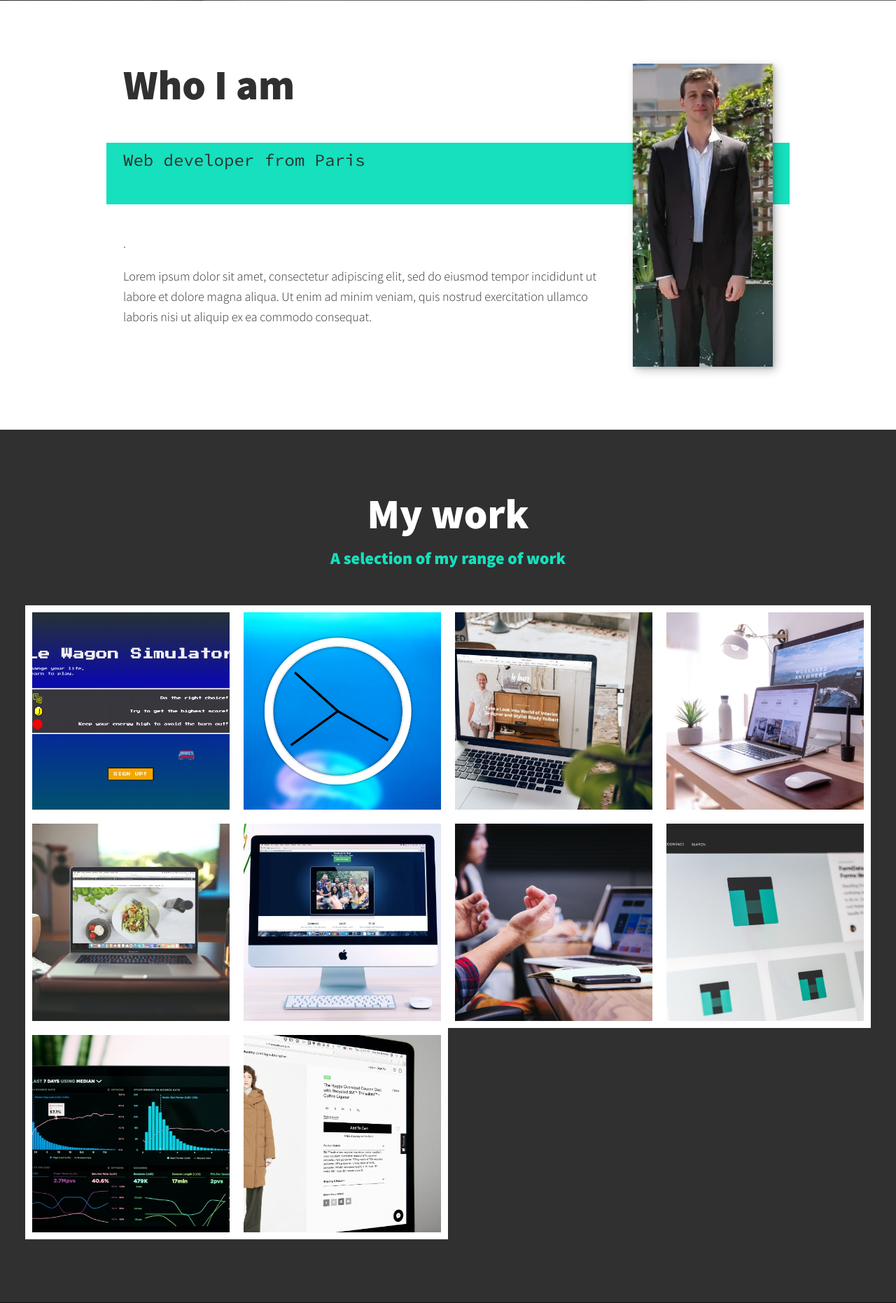
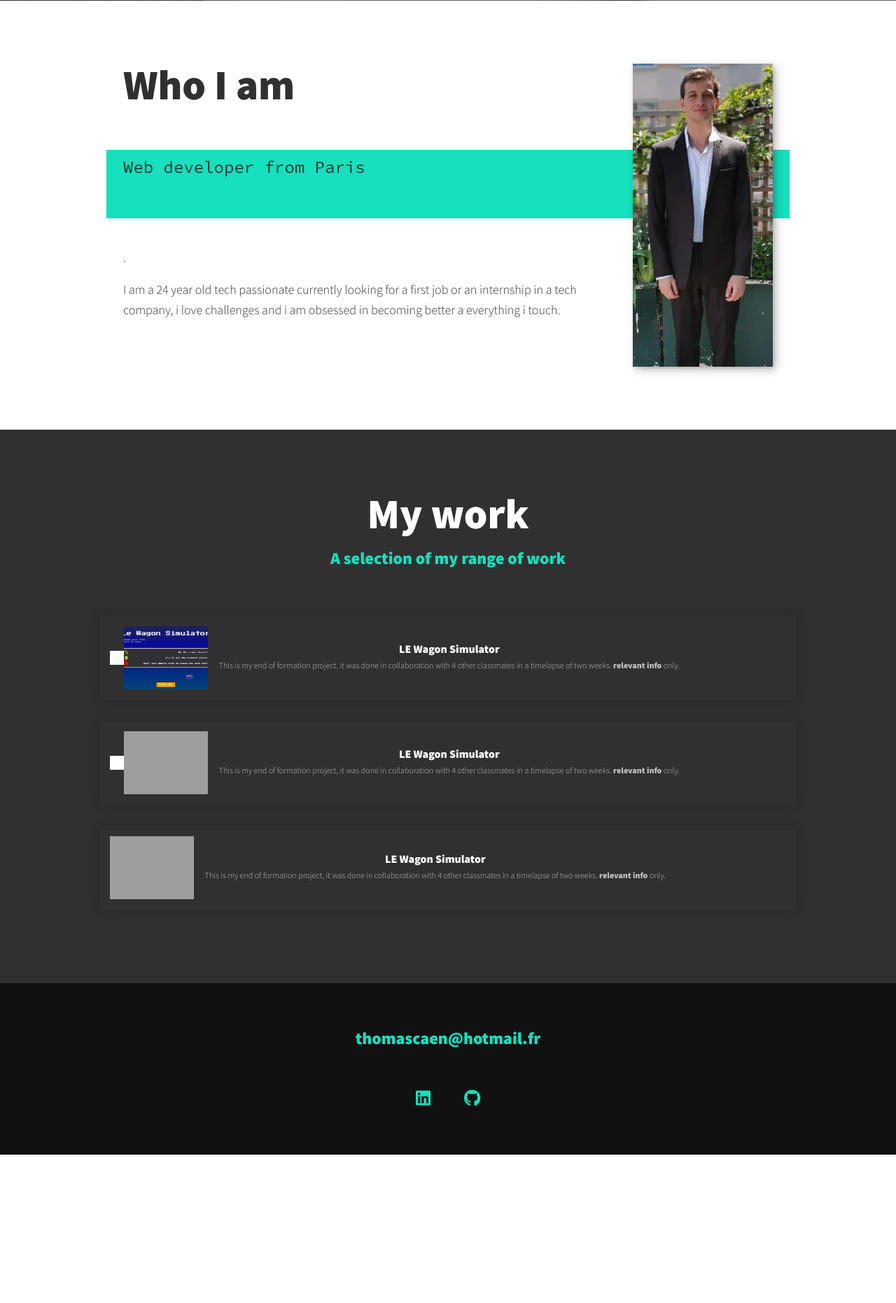
Before and after one commit to TCaen/portfolio-Thomas, a PHP site: page / in a window 1280 px wide. Shown: the part 1265-3127 px from the top of the page at 70% size. After the commit the page ends 2915 px from the top, so only its background shows below. Run offline with PHP 8.4, Linux system fonts and the light colour scheme; some libraries are stand-ins or nearby versions; grey boxes are pictures that could not be loaded.

Commit message:
portfolio
ok

```diff
--- a/app/css/style.css
+++ b/app/css/style.css
@@ -514,3 +514,64 @@ header {
     transition: all 0.05s;
     transition-timing-function: cubic-bezier(0.1, 2.7, 0.58, 1);
   }
+  .card-product {
+    overflow: hidden;
+    height: 120px;
+    background: var(--clr-dark);
+    box-shadow: 0 0 15px rgba(0,0,0,0.2);
+    display: flex;
+    align-items: center;
+    margin-bottom: 15px;
+    padding: 15px;
+    margin: 15px;
+  }
+
+  .card-product img {
+    height: 100%;
+    width: 120px;
+    object-fit: cover;
+  }
+
+  .card-product h2 {
+    font-size: 16px;
+    font-weight: bold;
+    margin: 0;
+  }
+
+  .card-product p {
+    font-size: 12px;
+    line-height: 1.4;
+    opacity: .7;
+    margin-bottom: 0;
+    margin-top: 8px;
+  }
+
+  .card-product .card-product-infos {
+    padding: 16px;
+  }
+
+  .container {
+    /* On centre */
+    margin: 0 auto;
+
+    /* On limite la largeur pour les grands écrans */
+    max-width: 1280px;
+
+    /* On gère la présence d'une marge */
+    width: 90%;
+}
+
+/*
+* Comme la dite marge est exprimée en pourcentage,
+* on l'augmente sur les devices moins larges.
+*/
+@media only screen and (min-width: 993px){
+    .container {
+        width: 85%;
+    }
+}
+
+.portfolio-flex{
+    display: flex;
+    flex-direction: column;
+}
--- a/app/index.html
+++ b/app/index.html
@@ -4,6 +4,7 @@
         <meta charset="UTF-8">
         <meta name="viewport" content="width=device-width, initial-scale=1.0">
         <title>Thomas Caen Portfolio</title>
+
         <link rel="stylesheet" href="https://cdnjs.cloudflare.com/ajax/libs/normalize/7.0.0/normalize.min.css">
         <link rel="stylesheet" href="https://cdnjs.cloudflare.com/ajax/libs/font-awesome/5.11.2/css/all.css" integrity="sha256-46qynGAkLSFpVbEBog43gvNhfrOj+BmwXdxFgVK/Kvc=" crossorigin="anonymous" />
 
@@ -76,7 +77,7 @@
 
            <div class="about-me__body">
                <p>.</p>
-               <p>Lorem ipsum dolor sit amet, consectetur adipiscing elit, sed do eiusmod tempor incididunt ut labore et dolore magna aliqua. Ut enim ad minim veniam, quis nostrud exercitation ullamco laboris nisi ut aliquip ex ea commodo consequat.</p>
+               <p>I am a 24 year old tech passionate currently looking for a first job or an internship in a tech company, i love challenges and i am obsessed in becoming better a everything i touch.</p>
            </div>
 
            <img src="img/Me.jpg" alt="Jane leaning against a bus" class="about-me__img">
@@ -86,57 +87,87 @@
         <section class="my-work" id="work">
             <h2 class="section__title section__title--work">My work</h2>
             <p class="section__subtitle section__subtitle--work">A selection of my range of work</p>
+            <div class="container">
+                <div class="portfolio-flex">
 
-            <div class="portfolio">
-                <!-- Portfolio item 01 -->
-                <a href="http://lewagon-sim.herokuapp.com" class="portfolio__item">
-                    <img src="img/lewagon.png" alt="" class="portfolio__img">
-                </a>
+                    <!-- Portfolio item 01 -->
+                <!--  <a href="http://lewagon-sim.herokuapp.com" class="portfolio__item">
+                        <img src="img/lewagon.png" alt="" class=".card-product img">
+                    </a> -->
+                    <div class="card-product">
+                        <a href="http://lewagon-sim.herokuapp.com" class="portfolio__item"></a>
+                        <img src="img/lewagon.png" alt="" class=".card-product img">
+                        <div class="card-product-infos">
+                        <h2>LE Wagon Simulator</h2>
+                        <p>This is my end of formation project, it was done in collaboration with 4 other classmates in a timelapse of two weeks. <strong>relevant info</strong> only.</p>
+                        </div>
+                    </div>
+
+                    <div class="card-product">
+                        <a href="http://lewagon-sim.herokuapp.com" class="portfolio__item"></a>
+                        <img src="https://raw.githubusercontent.com/lewagon/fullstack-images/master/uikit/skateboard.jpg" />
+                        <div class="card-product-infos">
+                        <h2>LE Wagon Simulator</h2>
+                        <p>This is my end of formation project, it was done in collaboration with 4 other classmates in a timelapse of two weeks. <strong>relevant info</strong> only.</p>
+                        </div>
+                    </div>
+
+                    <div class="card-product">
+                        <img src="https://raw.githubusercontent.com/lewagon/fullstack-images/master/uikit/skateboard.jpg" />
+                        <div class="card-product-infos">
+                        <h2>LE Wagon Simulator</h2>
+                        <p>This is my end of formation project, it was done in collaboration with 4 other classmates in a timelapse of two weeks. <strong>relevant info</strong> only.</p>
+                        </div>
+                    </div>
+                     </div>
+                </div>
+
+            </div>
 
                 <!-- Portfolio item 02 -->
-                <a href="#" class="portfolio__item">
+               <!--  <a href="#" class="portfolio__item">
                     <img src="img/clock.png" alt="" class="portfolio__img">
-                </a>
+                </a> -->
 
                 <!-- Portfolio item 03 -->
-                <a href="#" class="portfolio__item">
+               <!--  <a href="#" class="portfolio__item">
                     <img src="img/portfolio-03.jpg" alt="" class="portfolio__img">
-                </a>
+                </a> -->
 
                 <!-- Portfolio item 04 -->
-                <a href="#" class="portfolio__item">
+                <!-- <a href="#" class="portfolio__item">
                     <img src="img/portfolio-04.jpg" alt="" class="portfolio__img">
-                </a>
+                </a> -->
 
                 <!-- Portfolio item 05 -->
-                <a href="#" class="portfolio__item">
+                <!-- <a href="#" class="portfolio__item">
                     <img src="img/portfolio-05.jpg" alt="" class="portfolio__img">
-                </a>
+                </a> -->
 
                 <!-- Portfolio item 06 -->
-                <a href="#" class="portfolio__item">
+               <!--  <a href="#" class="portfolio__item">
                     <img src="img/portfolio-06.jpg" alt="" class="portfolio__img">
-                </a>
+                </a> -->
 
                 <!-- Portfolio item 07 -->
-                <a href="#" class="portfolio__item">
+               <!--  <a href="#" class="portfolio__item">
                     <img src="img/portfolio-07.jpg" alt="" class="portfolio__img">
-                </a>
+                </a> -->
 
                 <!-- Portfolio item 08 -->
-                <a href="#" class="portfolio__item">
+               <!--  <a href="#" class="portfolio__item">
                     <img src="img/portfolio-08.jpg" alt="" class="portfolio__img">
-                </a>
+                </a> -->
 
                 <!-- Portfolio item 09 -->
-                <a href="#" class="portfolio__item">
+                <!-- <a href="#" class="portfolio__item">
                     <img src="img/portfolio-09.jpg" alt="" class="portfolio__img">
-                </a>
+                </a> -->
 
                 <!-- Portfolio item 0 0-->
-                <a href="#" class="portfolio__item">
+               <!--  <a href="#" class="portfolio__item">
                     <img src="img/portfolio-10.jpg" alt="" class="portfolio__img">
-                </a>
+                </a> -->
             </div>
         </section>
 
```
